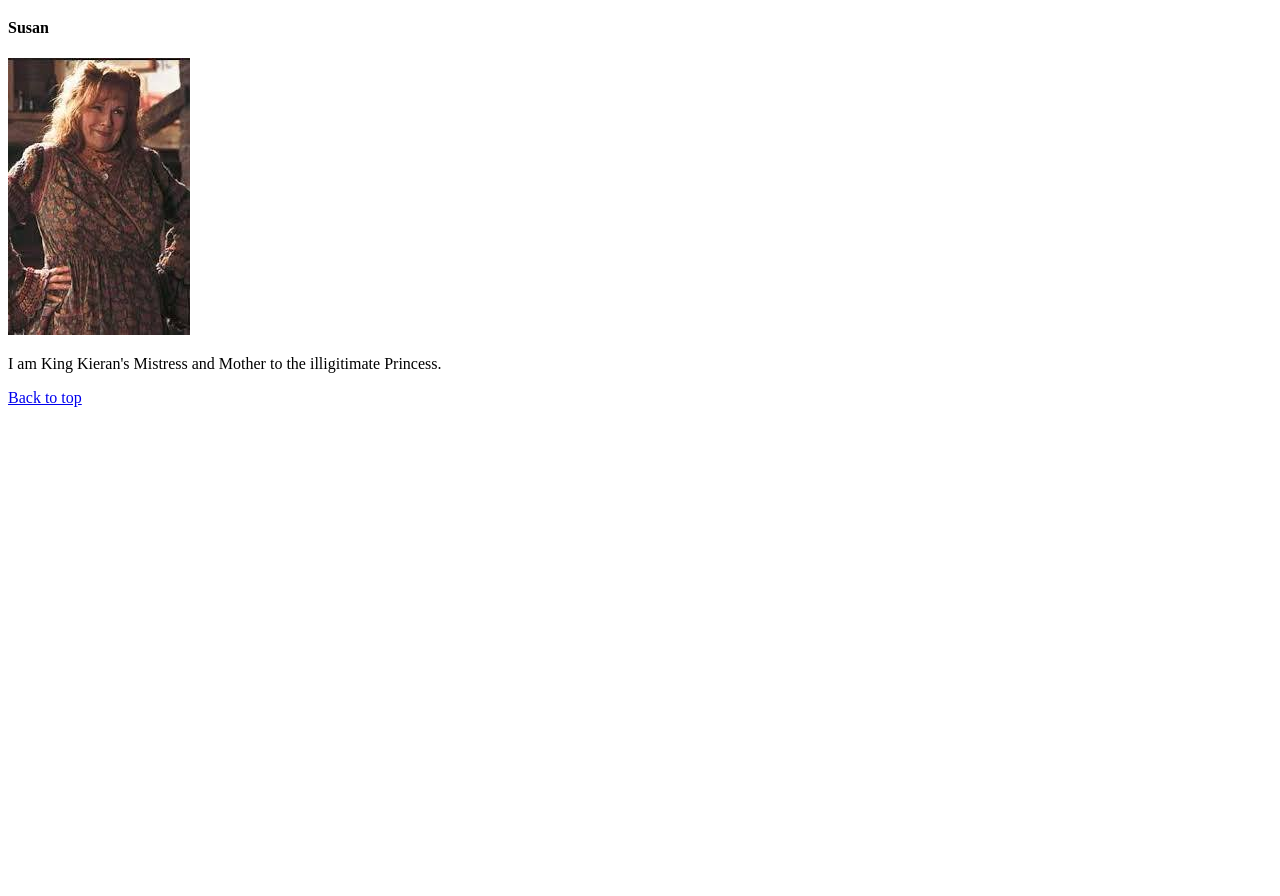
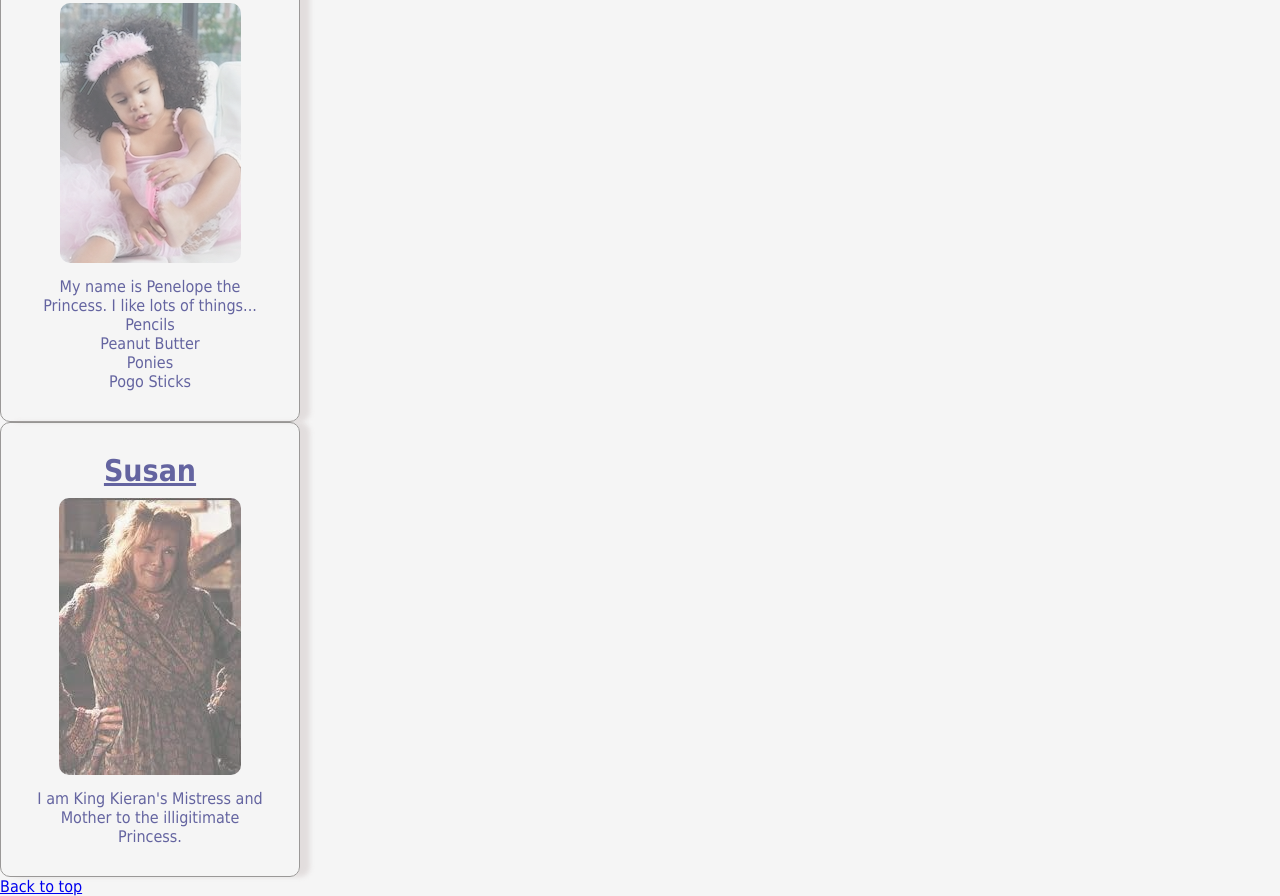
Before and after one commit to tstarr93/web-fundamentals-palace, a plain HTML site: page index.html in a window 1280 px wide. Shown: the part 1739-2635 px from the top of the page. Before the commit the page ends 2162 px from the top, so only its background shows below. Drawn offline with Linux system fonts and the light colour scheme.

Commit message:
added general CSS. Styled article cards.

```diff
--- a/index.html
+++ b/index.html
@@ -5,6 +5,7 @@
   <meta charset="UTF-8">
   <meta http-equiv="X-UA-Compatible" content="IE=edge">
   <meta name="viewport" content="width=device-width, initial-scale=1.0">
+  <link rel="stylesheet" href="styles.css">
   <title>The Web Fundamentals Palace</title>
 </head>
 <body>
@@ -18,7 +19,7 @@
 
   <main>
     <section>
-      <article>
+      <article class="card">
         <h2>King Kieran</h2>
         <img src="./images/king.jpg" alt="Kieran the King">
         <p>
@@ -26,7 +27,7 @@
         </p>
       </article>
 
-      <article>
+      <article class="card">
         <h2>Queen Queenie</h2>
         <img src="./images/queen.jpg" alt="Queenie the Queen">
         <p>
@@ -38,21 +39,21 @@
     </section>
 
     <section>
-      <article>
-
+      <article class="card">
         <h3 id="peter">Prince Peter</h3>
         <img src="./images/prince-peter.jpg" alt="Prince Peter">
         <p>
           My name is Peter the Prince. I like posing and pizza. Follow me on instagram <span>@pengprincepeter</span>
         </p>
       </article>
-      <article>
+
+      <article class="card">
         <h3>Princess Penelope</h3>
         <img src="./images/princess-penelope.jpg" alt="Princess Penelope">
         <p>
           My name is Penelope the Princess. I like lots of things...
         </p>
-        <ul>
+        <ul id="penelope-list">
           <li>Pencils</li>
           <li>Peanut Butter</li>
           <li>Ponies</li>
@@ -63,7 +64,7 @@
     </section>
 
     <section>
-      <article>
+      <article class="card">
         <h4>Susan</h4>
         <img src="./images/susan.jpg" alt="Susan">
         <p>
--- /dev/null
+++ b/styles.css
@@ -0,0 +1,67 @@
+* {
+    margin: 0;
+    padding: 0;
+    box-sizing: border-box;
+    font-family: Tahoma, Verdana, sans-serif;
+}
+
+body {
+    background-color: whitesmoke;
+    max-width: 1400px;
+    margin: auto;
+}
+
+header {
+    text-align: center;
+    padding: 40px;
+    color: rgb(94, 92, 89);
+}
+
+header h1 {
+    font-size: 40px;
+}
+
+.card {
+    color: rgb(5, 5, 104);
+    border: solid 1px rgb(94, 92, 89);
+    border-radius: 10px;
+    box-shadow: 10px 0px 5px rgba(197, 186, 186, 0.664);
+    width: 300px;
+    opacity: 0.6;
+    padding: 30px;
+    text-align: center;
+    transition: opacity 0.3s ease;
+}
+
+.card img {
+    margin: 10px;
+    border-radius: 10px;
+}
+
+.card:hover {
+    opacity: 1;
+}
+
+h2,
+h3,
+h4 {
+    text-decoration: underline;
+    font-size: 30px;
+}
+
+#penelope-list {
+    list-style-type: none;
+}
+
+li:hover {
+    color: #1182eb
+}
+
+span {
+    color: #b48ce0;
+    font-size: 1.5em;
+}
+
+a:visited {
+    color: burlywood;
+}
```
